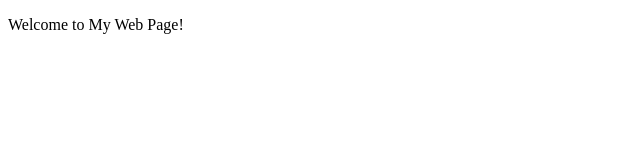
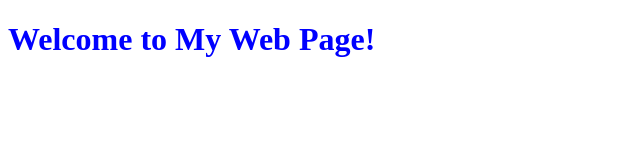
Before and after one commit to MarolynDayan/Ikigai-20htalent-exercises, a plain HTML site: page 4-cc-test-changing-the-look-of-a-web-page/index.html in a window 1280 px wide. Shown: the whole page, without its empty margins (0-640 px from the left). Drawn offline with Linux system fonts and the light colour scheme.

Commit message:
Change the HTML paragraph tag to an h1 tag.

```diff
--- a/4-cc-test-changing-the-look-of-a-web-page/index.html
+++ b/4-cc-test-changing-the-look-of-a-web-page/index.html
@@ -5,7 +5,7 @@
   </head>
   <body>
 
-    <p>Welcome to My Web Page!</p>
+    <h1>Welcome to My Web Page!</h1>
 
   </body>
 </html>
```
